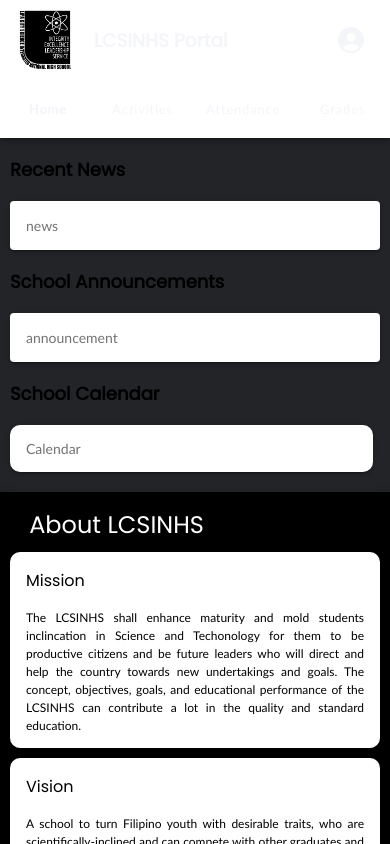
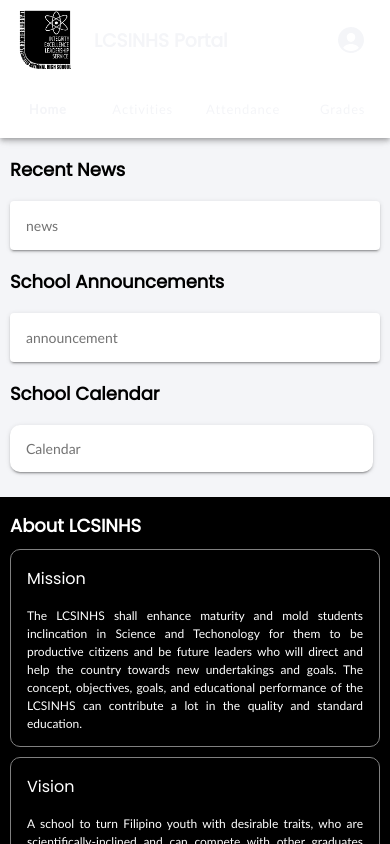
Before and after one commit to erickajanemacatol/lcsinhsportal, a React (Vite) app: page /home in a window 390 px wide. Built offline with nearby package versions, Linux system fonts and the light colour scheme.

Commit message:
Responsive Homepage

```diff
--- a/src/pages/Home/Home/Homepage.css
+++ b/src/pages/Home/Home/Homepage.css
@@ -58,14 +58,25 @@ ion-col {
 .mission-card {
     border-radius: 10px;
     height: 100%;
+    background-color: black;
+    border-width: 1px;
+    border-color: grey;
+    border-style: solid;
 }
 
 .mission-card-header {
     font-size: large;
     font-family: poppins;
     font-weight: 500;
-    color: black;
+    color: white;
 }
+
+.p1 {
+    font-size: 11pt;
+    color: white;
+    text-align: justify;
+}
+
 
 .footer-toolbar {
     display: block;
@@ -76,7 +87,7 @@ ion-col {
     .s-font {
         font-size: x-large;
         font-family: poppins;
-        font-weight: 500;
+        font-weight: bold;
         margin-left: 10px;
         color: white;
     }
@@ -90,7 +101,7 @@ ion-col {
     }
 
     .a-font {
-        font-size: large;
+        font-size: medium;
         font-family: poppins;
         font-weight: 300;
         color: white;
@@ -107,7 +118,7 @@ ion-col {
 
 .logo-size1 {
     display: flex;
-    width: 450px;
+    width: 350px;
 }
 
 .logo-w-name {
@@ -125,16 +136,11 @@ ion-col {
     padding-bottom: 50px;
 }
 
-.p1 {
-    font-size: 10pt;
-    color: black;
-    text-align: justify;
-}
 
 
 /*MOBILE CSS*/
 
-.m-content {
+.m-display-block {
     display: block;
 }
 
@@ -173,32 +179,36 @@ ion-col {
     height: auto;
 }
 
-.m-mission {
-    display: block;
-}
-
 .m-mission-card {
     border-radius: 10px;
     height: 100%;
+    background-color: black;
+    border-width: 1px;
+    border-color: grey;
+    border-style: solid;
 }
 
 .m-mission-card-header {
     font-size: medium;
     font-family: poppins;
     font-weight: 500;
-    color: black;
+    color: white;
+}
+
+.m-p1 {
+    font-size: 9pt;
+    color: white;
+    text-align: justify;
 }
 
 .m-footer-toolbar {
     display: block;
-    align-items: center;
-    justify-content: start;
-    background-color: #000;
+    background-color:black;
 
     .m-s-font {
-        font-size: x-large;
+        font-size: large;
         font-family: poppins;
-        font-weight: 500;
+        font-weight: bold;
         margin-left: 10px;
         color: white;
     }
@@ -212,7 +222,7 @@ ion-col {
     }
 
     .m-a-font {
-        font-size: large;
+        font-size: small;
         font-family: poppins;
         font-weight: 300;
         color: white;
@@ -241,9 +251,3 @@ ion-col {
     align-items: center;
     justify-content: center;
 }
-
-.m-p1 {
-    font-size: 9pt;
-    color: black;
-    text-align: justify;
-}
--- a/src/pages/Home/Home/Homepage.tsx
+++ b/src/pages/Home/Home/Homepage.tsx
@@ -5,6 +5,8 @@ import {
     IonContent,
     IonFooter,
     IonImg,
+    IonItem,
+    IonItemDivider,
     IonLabel,
     IonPage,
     IonToolbar
@@ -22,7 +24,7 @@ const Homepage = () => {
         <IonPage >
             <StudentHeader />
 
-            <IonContent color={'dark'} >
+            <IonContent color={'light'}>
                 {isDesktop ?
                     <><div className="content">
                         <div className='homepage-card-position'>
@@ -51,7 +53,7 @@ const Homepage = () => {
                                 <IonToolbar>
                                     <div className='footer-toolbar'>
                                         <div className="about">
-                                            <IonLabel className="s-font">About LCSINHS</IonLabel>
+                                            <div className="s-font">About LCSINHS</div>
                                             <div className="mission">
                                                 <div>
                                                     <IonCard className="mission-card">
@@ -90,7 +92,7 @@ const Homepage = () => {
                                             <IonImg className="logo-size1" src="/src/imgs/footer-logo.png"></IonImg>                                </div>
 
                                         <div className="allrights">
-                                            <IonLabel className="a-font">© LCSINHS Portal. All rights reserved.</IonLabel>
+                                            <IonLabel className="a-font">All rights reserved.</IonLabel>
                                         </div>
                                     </div>
 
@@ -124,13 +126,16 @@ const Homepage = () => {
 
                             </IonCard>
                         </div>
-                    </div><div className="m-footer1">
-                            <IonFooter className="m-ion-no-border" color={"dark"}>
+                    </div>
+
+                        <div className="spacer-h-s" />
+
+                        <IonFooter className="ion-no-border" color={"light"}>
                             <IonToolbar>
                                 <div className='m-footer-toolbar'>
                                     <div className="m-about">
-                                            <div className="spacer-h-s"/>
-                                            <IonLabel className="m-s-font">About LCSINHS</IonLabel>
+                                        <div className="spacer-h-s" />
+                                        <div className="m-s-font">About LCSINHS</div>
 
                                         <IonCard className="m-mission-card">
                                             <IonCardHeader className="m-mission-card-header">Mission</IonCardHeader>
@@ -165,12 +170,13 @@ const Homepage = () => {
                                     <div className="m-allrights">
                                         <IonLabel className="m-a-font">All rights reserved.</IonLabel>
                                     </div>
-                                        <div className="spacer-h-l"/>
+                                    <div className="spacer-h-m" />
+
                                 </div>
 
                             </IonToolbar>
                         </IonFooter>
-                        </div></>
+                    </>
                 }
 
 
```
Lines whose indentation alone changed are shown as unchanged.
